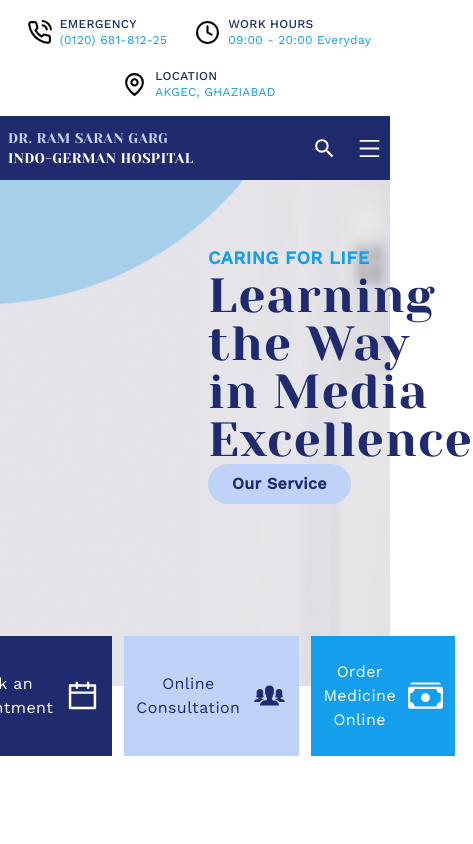
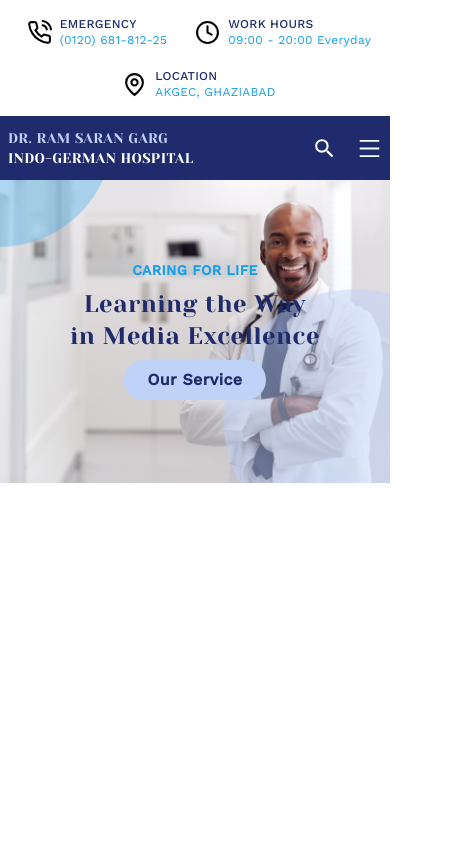
Before and after one commit to hospital-website/hospital-website, a React (Create React App) app: page / in a window 390 px wide. Shown: the top 844 px of the page, 473 px wide, since content can reach past the window. Built offline with nearby package versions, Linux system fonts and the light colour scheme.

Commit message:
hero-responsive

```diff
--- a/src/Components/NavBar/NavBar.js
+++ b/src/Components/NavBar/NavBar.js
@@ -1,5 +1,5 @@
 import React, { useState } from 'react'
-import { FiClock, FiPhoneCall, FiSearch } from 'react-icons/fi'
+import { FiClock, FiPhoneCall } from 'react-icons/fi'
 import { MdSearch, MdSearchOff } from 'react-icons/md'
 import { GrLocation } from 'react-icons/gr'
 import { AiOutlineClose, AiOutlineMenu } from 'react-icons/ai'
--- a/src/Pages/Home/Home.js
+++ b/src/Pages/Home/Home.js
@@ -6,20 +6,20 @@ const Home = () => {
   return <>
     {/* HERO SECTION */}
 
-    <section id="hero" className='bg-hero-bg w-full h-[60vh] bg-no-repeat bg-cover relative'>
+    <section id="hero" className='bg-hero-mobile bg-contain sm:bg-hero w-full h-[60vh] bg-no-repeat sm:bg-cover relative'>
 
       {/* HERO TEXT CONTENT */}
 
-      <article id="hero-text" className='grid justify-start px-52 py-16'>
-        <p id="pre-text" className='font-work uppercase text-secondary font-semibold text-lg'>caring for life</p>
-        <h2 id="hero-text" className='font-yeseva text-5xl text-primary'>Learning the Way <br /> in Media Excellence</h2>
+      <article id="hero-text" className='grid place-items-center py-20 gap-2 text-center md:text-left md:justify-start md:px-52 md:py-16'>
+        <p id="pre-text" className='font-work uppercase text-secondary font-semibold text-sm md:justify-self-start md:text-lg'>caring for life</p>
+        <h2 id="hero-text" className='font-yeseva text-2xl md:text-5xl text-primary'>Learning the Way <br /> in Media Excellence</h2>
 
-        <button className='bg-accent text-primary capitalize font-work text-base rounded-full py-2 px-6 font-bold justify-self-start'>our service</button>
+        <button className='bg-accent text-primary capitalize font-work text-base rounded-full py-2 px-6 font-bold justify-self-center md:justify-self-start'>our service</button>
       </article>
 
       {/*  HERO INTERACTIVE BUTTONS */}
 
-      <article id="hero-interactive" className='flex gap-3 justify-center my-[8vh]'>
+      <article id="hero-interactive" className='hidden md:flex gap-3 justify-center absolute top-0 left-0 translate-x-[40%] translate-y-[55vh]'>
         <button className='w-fit flex items-center justify-center gap-3 py-6 px-3 bg-primary text-white font-work'>
           <span>
             Book an Appointment
--- a/tailwind.config.js
+++ b/tailwind.config.js
@@ -15,7 +15,8 @@ module.exports = {
         'accent': '#BFD2F8',
       },
       backgroundImage: {
-        'hero-bg': "url('/public/image_assets/hero-bg.png')",
+        'hero': "url('/public/image_assets/hero-bg.png')",
+        'hero-mobile': "url('/public/image_assets/hero-bg-mobile.png')",
       },
     },
   },
```
Also changed, not shown: public/image_assets/hero-bg-mobile.png (added).
